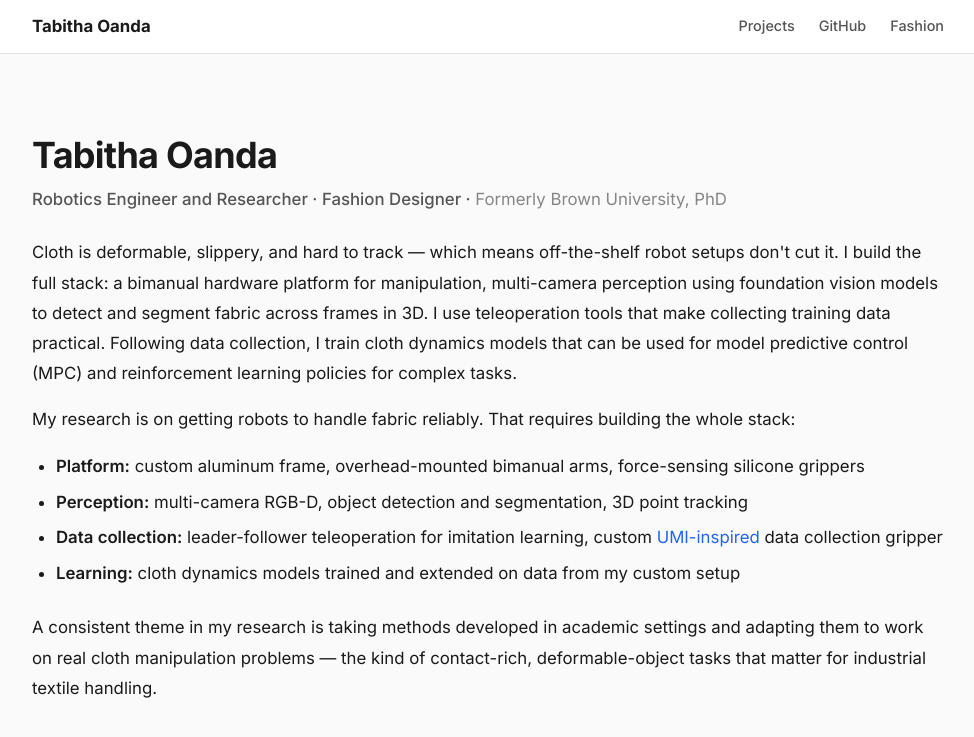
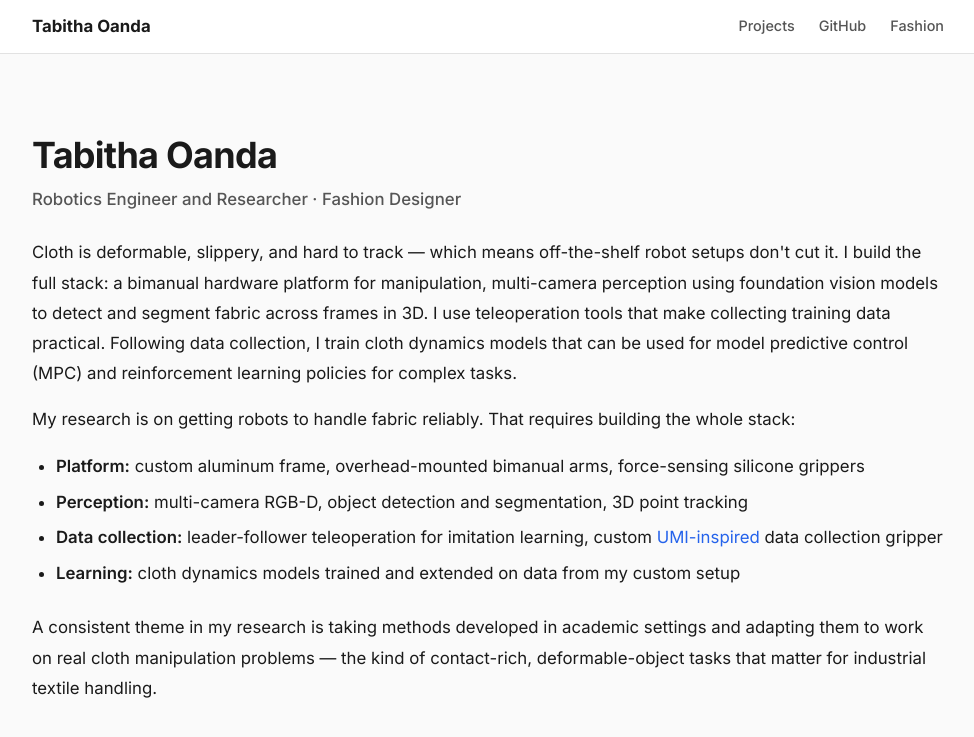
Before and after one commit to TabithaKO/TabithaKO.github.io, a Jekyll site: the page built from index.md, in a window 1280 px wide and 900 px high, cut to the strip 0-759 px from the top of the window. Shown: the top 737 px of the strip, without its empty margins (152-1126 px from the left). Built offline with Jekyll 4.4.1, drawn with Linux system fonts in a browser that asks for light colours.

Commit message:
Remove remaining 'Formerly Brown University, PhD' / Brown mentions
Finishes the affiliation cleanup from 06f6087 — four occurrences were
missed on index.md (homepage subtitle), slides.html (slide-1 label),
README_profile.md (profile tagline), and yc-pitch.html (two spots).

```diff
--- a/index.md
+++ b/index.md
@@ -5,7 +5,7 @@ title: Tabitha Oanda
 
 <div class="hero">
   <h1>Tabitha Oanda</h1>
-  <p class="subtitle">Robotics Engineer and Researcher · Fashion Designer · <span class="subtitle-former">Formerly Brown University, PhD</span></p>
+  <p class="subtitle">Robotics Engineer and Researcher · Fashion Designer</p>
 
   <p class="bio">
     Cloth is deformable, slippery, and hard to track — which means off-the-shelf robot setups don't cut it. I build the full stack: a bimanual hardware platform for manipulation, multi-camera perception using foundation vision models to detect and segment fabric across frames in 3D. I use teleoperation tools that make collecting training data practical. Following data collection, I train cloth dynamics models that can be used for model predictive control (MPC) and reinforcement learning policies for complex tasks.
--- a/slides.html
+++ b/slides.html
@@ -181,7 +181,7 @@
   ══════════════════════════════════════════════════════ -->
   <div class="slide active" id="s1">
     <div class="title-block">
-      <div class="slide-label">PhD Research · Formerly Brown University</div>
+      <div class="slide-label">PhD Research</div>
       <h1>Cloth Manipulation<br>from the Ground Up</h1>
       <p class="sub">Building the full stack for reliable fabric handling on real robots: hardware, perception, teleoperation, and cloth dynamics learning.</p>
       <p class="byline">
```
Also changed, not shown: README_profile.md.
